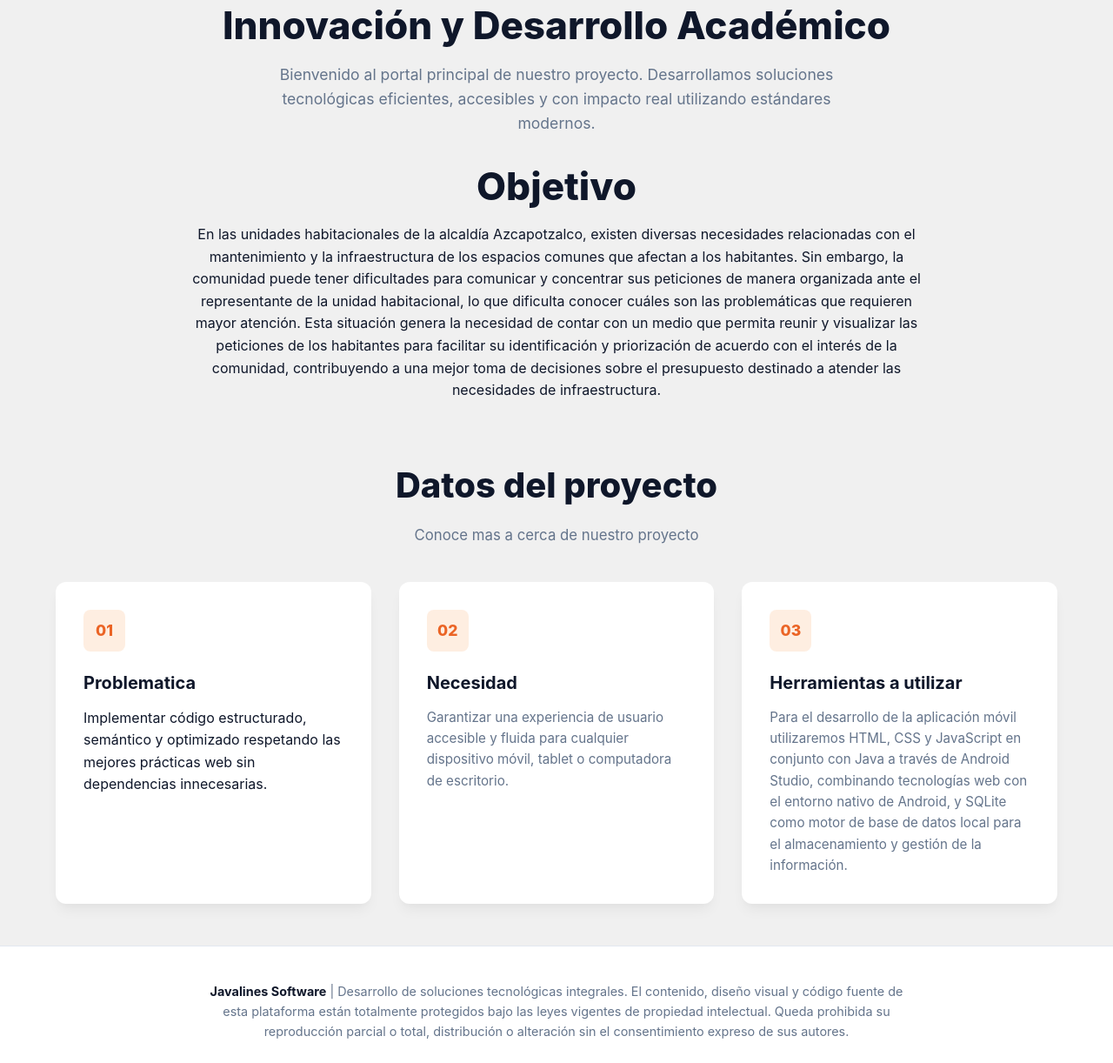
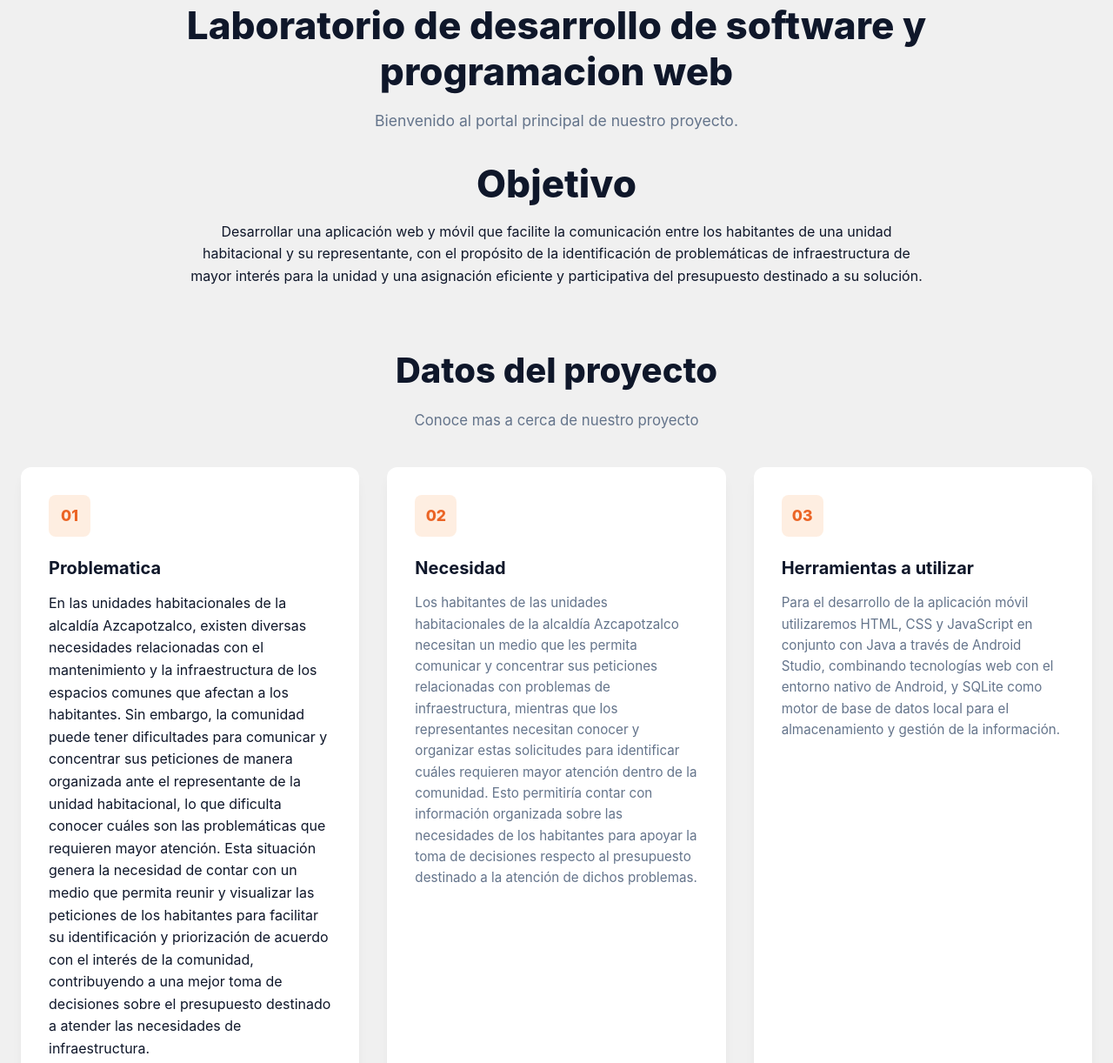
Before and after one commit to Ian-Alexander-Cruz/Landing-Page-EQ7, a plain HTML site: page proyecto.html in a window 1280 px wide. Shown: the part 128-1350 px from the top of the page at 87% size. Drawn offline with Linux system fonts and the light colour scheme.

Commit message:
Correccion en Proyecto Actual y formateo de codigo con prettier

```diff
--- a/css/style.css
+++ b/css/style.css
@@ -22,8 +22,9 @@ Configuracion General
   --accent-color: #10b981;
   --radius-lg: 12px;
   --radius-md: 8px;
-    --shadow-sm: 0 2px 4px rgba(0,0,0,0.05);
-    --shadow-md: 0 10px 15px -3px rgba(0, 0, 0, 0.05), 0 4px 6px -2px rgba(0, 0, 0, 0.02);
+  --shadow-sm: 0 2px 4px rgba(0, 0, 0, 0.05);
+  --shadow-md:
+    0 10px 15px -3px rgba(0, 0, 0, 0.05), 0 4px 6px -2px rgba(0, 0, 0, 0.02);
   --shadow-lg: 0 20px 25px -5px rgba(0, 0, 0, 0.08);
   --transition: all 0.3s cubic-bezier(0.4, 0, 0.2, 1);
 }
@@ -32,7 +33,9 @@ Configuracion General
   margin: 0;
   padding: 0;
   box-sizing: border-box;
-    font-family: -apple-system, BlinkMacSystemFont, "Segoe UI", Roboto, Helvetica, Arial, sans-serif;
+  font-family:
+    -apple-system, BlinkMacSystemFont, "Segoe UI", Roboto, Helvetica, Arial,
+    sans-serif;
 }
 
 body {
@@ -86,15 +89,15 @@ header {
   text-decoration: none;
 }
 
-.logo span{
+.logo span {
   color: var(--primary-color);
 }
 
-.logo spa:hover{
+.logo spa:hover {
   color: var(--primary-hover);
 }
 
-.logo img{
+.logo img {
   width: 5rem;
   object-fit: contain;
 }
@@ -113,7 +116,6 @@ nav {
   flex-wrap: wrap;
 }
 
-
 .nav-link {
   padding: 0.6rem 1.1rem;
   border-radius: var(--radius-md);
@@ -124,7 +126,7 @@ nav {
   display: inline-block;
   text-decoration: none;
 }
-.nav-link a{
+.nav-link a {
   text-decoration: none;
 }
 
@@ -132,7 +134,7 @@ nav {
   color: var(--primary-color);
   background-color: rgba(247, 187, 138, 0.795);
 }
-#activo{
+#activo {
   background-color: rgb(246, 143, 59);
 }
 /*
@@ -291,7 +293,7 @@ Casos de éxito
 -
 -
 */
-.tab-content{
+.tab-content {
   margin-top: 50px;
 }
 .proyecto-grid {
@@ -435,7 +437,7 @@ Proyecto actual
 }
 
 .objetivos-grid {
-    max-width: 1200px;
+  max-width: 1400;
   margin: 0 auto;
   padding: 0 1.5rem 3rem;
   display: grid;
--- a/proyecto.html
+++ b/proyecto.html
@@ -1,37 +1,50 @@
-<!DOCTYPE html>
+<!doctype html>
 <html lang="en">
   <head>
-    <meta charset="UTF-8">
-    <meta name="viewport" content="width=device-width, initial-scale=1.0">
-    <title>Proyectos </title>
-    <link rel="stylesheet" href="./css/style.css">
+    <meta charset="UTF-8" />
+    <meta name="viewport" content="width=device-width, initial-scale=1.0" />
+    <title>Proyecto</title>
+    <link rel="stylesheet" href="./css/style.css" />
   </head>
   <body>
     <header>
       <div class="header-container">
         <a href="#" class="logo">
           <span>JAVALINES SOFTWARE</span>
-                <img class="logo" src="./img/javalines.png"/>
+          <img class="logo" src="./img/javalines.png" />
         </a>
         <nav class="opciones">
-                <label  class="nav-link" id="nav-objetivo" ><a href="./index.html">Sobre Nosotros</a></label>
-                <label  class="nav-link" id="activo"><a href="./proyecto.html">Proyecto actual</a></label>
-                <label  class="nav-link" id="nav-exito"><a href="./casosExito.html">Casos de exito</a></label>
-                <label  class="nav-link" id="nav-contactanos"><a href="./contactanos.html">Contáctanos</a></label>
+          <label class="nav-link" id="nav-objetivo"
+            ><a href="./index.html">Sobre Nosotros</a></label
+          >
+          <label class="nav-link" id="activo"
+            ><a href="./proyecto.html">Proyecto actual</a></label
+          >
+          <label class="nav-link" id="nav-exito"
+            ><a href="./casosExito.html">Casos de exito</a></label
+          >
+          <label class="nav-link" id="nav-contactanos"
+            ><a href="./contactanos.html">Contáctanos</a></label
+          >
         </nav>
       </div>
     </header>
     <main>
       <section id="sec-inicio" class="tab-content">
         <div class="hero-banner">
-                <h1 class="hero-title">Innovación y Desarrollo Académico</h1>
+          <h1 class="hero-title">
+            Laboratorio de desarrollo de software y programacion web
+          </h1>
           <p class="hero-description">
-                    Bienvenido al portal principal de nuestro proyecto. Desarrollamos soluciones tecnológicas
-                    eficientes, accesibles y con impacto real utilizando estándares modernos.
+            Bienvenido al portal principal de nuestro proyecto.
           </p>
           <h1 class="hero-title">Objetivo</h1>
           <p>
-                    En las unidades habitacionales de la alcaldía Azcapotzalco, existen diversas necesidades relacionadas con el mantenimiento y la infraestructura de los espacios comunes que afectan a los habitantes. Sin embargo, la comunidad puede tener dificultades para comunicar y concentrar sus peticiones de manera organizada ante el representante de la unidad habitacional, lo que dificulta conocer cuáles son las problemáticas que requieren mayor atención. Esta situación genera la necesidad de contar con un medio que permita reunir y visualizar las peticiones de los habitantes para facilitar su identificación y priorización de acuerdo con el interés de la comunidad, contribuyendo a una mejor toma de decisiones sobre el presupuesto destinado a atender las necesidades de infraestructura.
+            Desarrollar una aplicación web y móvil que facilite la comunicación
+            entre los habitantes de una unidad habitacional y su representante,
+            con el propósito de la identificación de problemáticas de
+            infraestructura de mayor interés para la unidad y una asignación
+            eficiente y participativa del presupuesto destinado a su solución.
           </p>
         </div>
 
@@ -45,19 +58,49 @@
           <div class="tarjeta-objetivos">
             <div class="icon-box">01</div>
             <h3 class="objetivos-title">Problematica</h3>
-                    <p class="objective-text">Implementar código estructurado, semántico y optimizado respetando las mejores prácticas web sin dependencias innecesarias.</p>
+            <p class="objective-text">
+              En las unidades habitacionales de la alcaldía Azcapotzalco,
+              existen diversas necesidades relacionadas con el mantenimiento y
+              la infraestructura de los espacios comunes que afectan a los
+              habitantes. Sin embargo, la comunidad puede tener dificultades
+              para comunicar y concentrar sus peticiones de manera organizada
+              ante el representante de la unidad habitacional, lo que dificulta
+              conocer cuáles son las problemáticas que requieren mayor atención.
+              Esta situación genera la necesidad de contar con un medio que
+              permita reunir y visualizar las peticiones de los habitantes para
+              facilitar su identificación y priorización de acuerdo con el
+              interés de la comunidad, contribuyendo a una mejor toma de
+              decisiones sobre el presupuesto destinado a atender las
+              necesidades de infraestructura.
+            </p>
           </div>
 
           <div class="tarjeta-objetivos">
             <div class="icon-box">02</div>
             <h3 class="objetivos-title">Necesidad</h3>
-                    <p class="objetivos-text">Garantizar una experiencia de usuario accesible y fluida para cualquier dispositivo móvil, tablet o computadora de escritorio.</p>
+            <p class="objetivos-text">
+              Los habitantes de las unidades habitacionales de la alcaldía
+              Azcapotzalco necesitan un medio que les permita comunicar y
+              concentrar sus peticiones relacionadas con problemas de
+              infraestructura, mientras que los representantes necesitan conocer
+              y organizar estas solicitudes para identificar cuáles requieren
+              mayor atención dentro de la comunidad. Esto permitiría contar con
+              información organizada sobre las necesidades de los habitantes
+              para apoyar la toma de decisiones respecto al presupuesto
+              destinado a la atención de dichos problemas.
+            </p>
           </div>
 
           <div class="tarjeta-objetivos">
             <div class="icon-box">03</div>
             <h3 class="objetivos-title">Herramientas a utilizar</h3>
-                    <p class="objetivos-text">Para el desarrollo de la aplicación móvil utilizaremos HTML, CSS y JavaScript en conjunto con Java a través de Android Studio, combinando tecnologías web con el entorno nativo de Android, y SQLite como motor de base de datos local para el almacenamiento y gestión de la información.</p>
+            <p class="objetivos-text">
+              Para el desarrollo de la aplicación móvil utilizaremos HTML, CSS y
+              JavaScript en conjunto con Java a través de Android Studio,
+              combinando tecnologías web con el entorno nativo de Android, y
+              SQLite como motor de base de datos local para el almacenamiento y
+              gestión de la información.
+            </p>
           </div>
         </div>
       </section>
@@ -65,12 +108,17 @@
     <footer>
       <div class="contenedor-footer">
         <p class="footer-descripcion">
-            <strong>Javalines Software</strong> | Desarrollo de soluciones tecnológicas integrales.
-            El contenido, diseño visual y código fuente de esta plataforma están totalmente protegidos bajo las leyes vigentes de propiedad intelectual.
-            Queda prohibida su reproducción parcial o total, distribución o alteración sin el consentimiento expreso de sus autores.
+          <strong>Javalines Software</strong> | Desarrollo de soluciones
+          tecnológicas integrales. El contenido, diseño visual y código fuente
+          de esta plataforma están totalmente protegidos bajo las leyes vigentes
+          de propiedad intelectual. Queda prohibida su reproducción parcial o
+          total, distribución o alteración sin el consentimiento expreso de sus
+          autores.
         </p>
         <div class="linea-divisora"></div>
-        <p class="footer-copy">© 2026 Javalines Software. Todos los derechos reservados.</p>
+        <p class="footer-copy">
+          © 2026 Javalines Software. Todos los derechos reservados.
+        </p>
       </div>
     </footer>
   </body>
```
Also changed, not shown: casosExito.html (+44 -20 lines), contactanos.html (+63 -20 lines), index.html (+31 -9 lines). Lines whose indentation alone changed are shown as unchanged.
